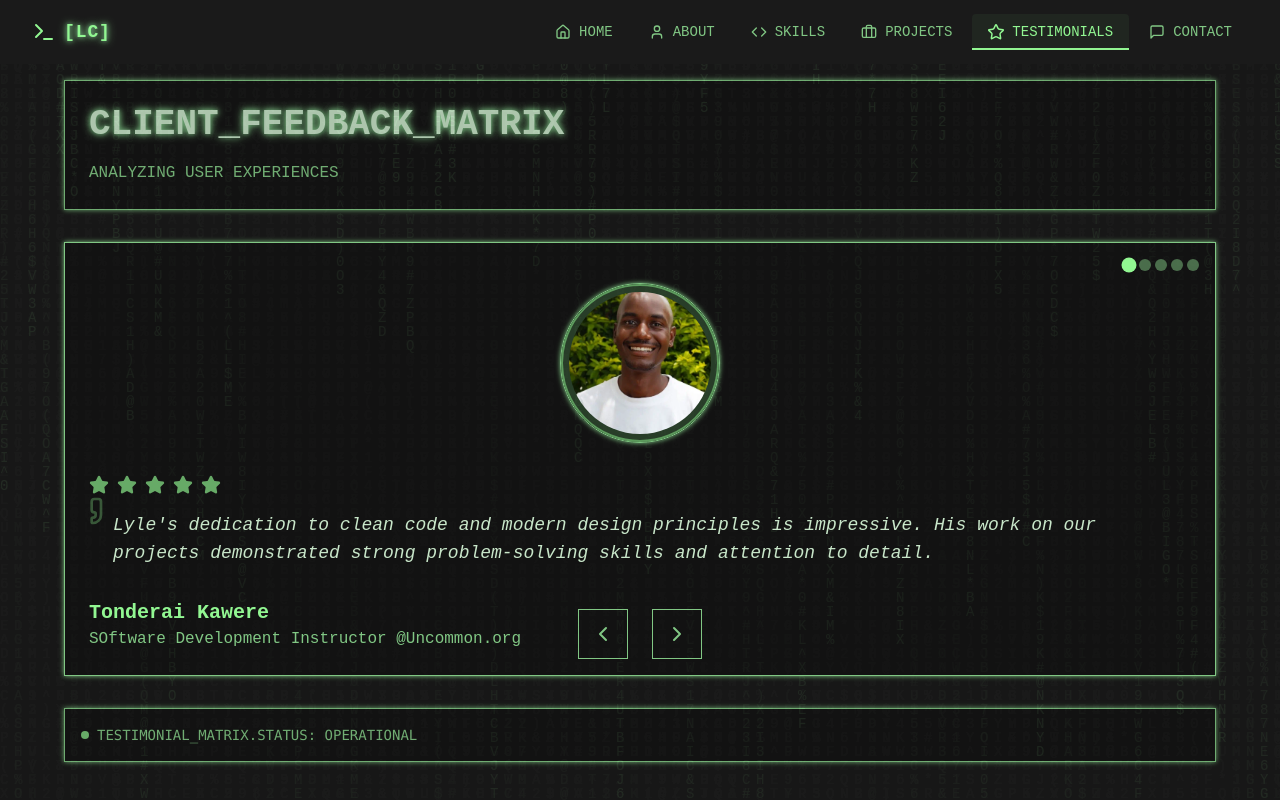
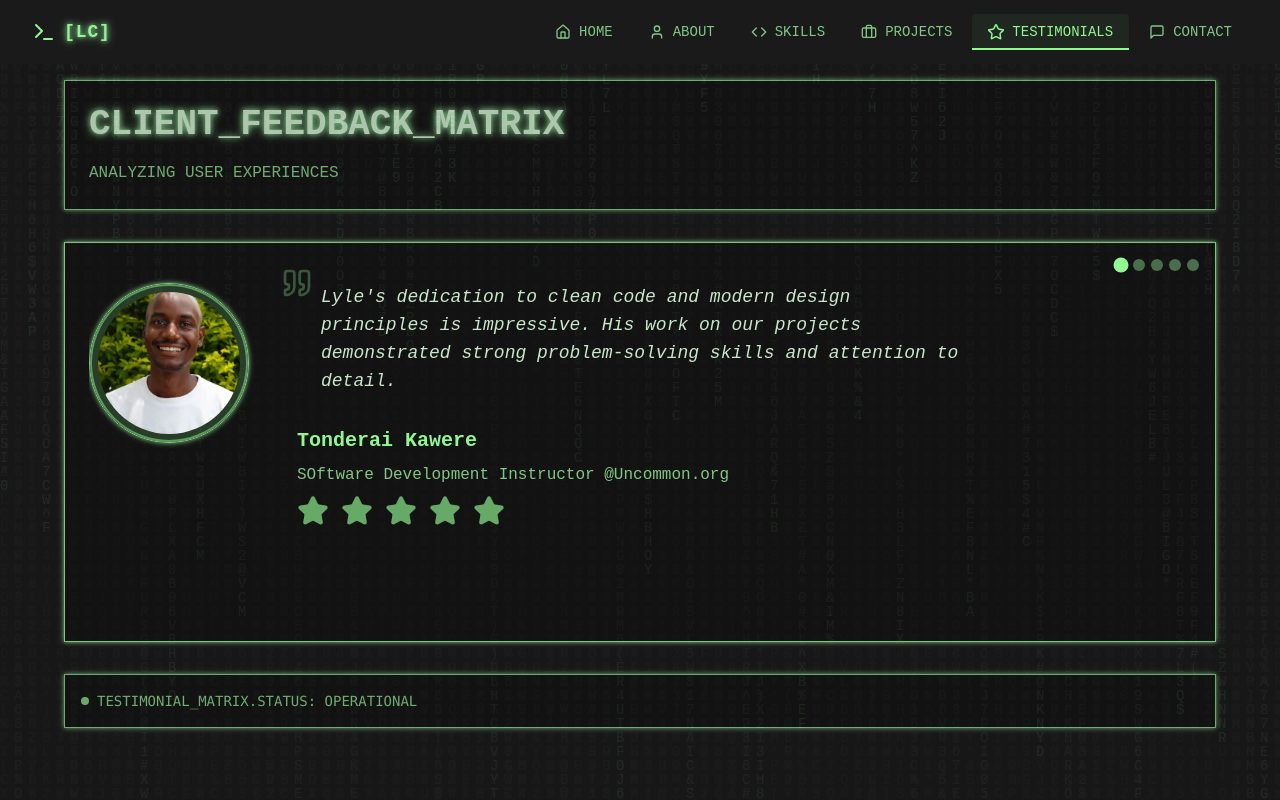
Before and after one commit to lyle-bongani/my-main-portfolio, a React (Create React App) app: page /testimonials in a window 1280 px wide. Built offline with nearby package versions, Linux system fonts and the light colour scheme.

Commit message:
third commit

```diff
--- a/src/pages/Testimonials.tsx
+++ b/src/pages/Testimonials.tsx
@@ -118,7 +118,7 @@ const Testimonials = () => {
 
                         {/* Testimonials Display */}
                         <div className="relative cyber-border p-4 sm:p-6 bg-[#1a1a1a] min-h-[450px] sm:min-h-[400px]">
-                            <div className="absolute top-3 sm:top-4 right-3 sm:right-4 flex gap-1">
+                            <div className="absolute top-3 sm:top-4 right-3 sm:right-4 flex gap-1.5">
                                 {testimonials.map((_, index) => (
                                     <button
                                         key={index}
@@ -140,9 +140,9 @@ const Testimonials = () => {
                                                 : 'opacity-0 translate-x-full absolute top-0 left-0'
                                         }`}
                                     >
-                                        <div className="flex flex-col items-center gap-6 sm:gap-8">
+                                        <div className="flex flex-col md:flex-row md:items-start items-center gap-6 sm:gap-8 md:gap-12">
                                             {/* Avatar */}
-                                            <div className="relative w-28 h-28 sm:w-40 sm:h-40 cyber-border p-1.5 sm:p-2 rounded-full overflow-hidden group">
+                                            <div className="relative w-28 h-28 sm:w-40 sm:h-40 cyber-border p-1.5 sm:p-2 rounded-full overflow-hidden group flex-shrink-0">
                                                 <div className="absolute inset-0 bg-[#92f792] opacity-20 group-hover:opacity-30 transition-opacity" />
                                                 <img
                                                     src={testimonial.avatar}
@@ -153,45 +153,29 @@ const Testimonials = () => {
                                             </div>
 
                                             {/* Content */}
-                                            <div className="flex-1 space-y-3 sm:space-y-4 text-center sm:text-left">
-                                                <div className="flex items-center justify-center sm:justify-start gap-1 sm:gap-2 mb-2">
-                                                    {[...Array(testimonial.rating)].map((_, i) => (
-                                                        <Star
-                                                            key={i}
-                                                            className="w-4 h-4 sm:w-5 sm:h-5 text-[#92f792] fill-current animate-pulse"
-                                                        />
-                                                    ))}
-                                                </div>
+                                            <div className="flex-1 space-y-3 sm:space-y-4 text-center md:text-left">
                                                 <div className="relative">
                                                     <Quote className="absolute -top-2 sm:-top-4 -left-2 sm:-left-4 w-6 h-6 sm:w-8 sm:h-8 text-[#92f792] opacity-30" />
-                                                    <p className="text-[#c8e6c9] text-base sm:text-lg italic pl-4 sm:pl-6">
+                                                    <p className="text-[#c8e6c9] text-base sm:text-lg italic pl-4 sm:pl-6 md:max-w-2xl">
                                                         {testimonial.message}
                                                     </p>
                                                 </div>
-                                                <div className="pt-3 sm:pt-4">
+                                                <div className="pt-3 sm:pt-4 space-y-2">
                                                     <h3 className="text-[#92f792] text-lg sm:text-xl font-bold">{testimonial.name}</h3>
                                                     <p className="text-[#81c784] text-sm sm:text-base">{testimonial.role}</p>
+                                                    <div className="flex items-center justify-center md:justify-start gap-2 sm:gap-3 mt-1">
+                                                        {[...Array(testimonial.rating)].map((_, i) => (
+                                                            <Star
+                                                                key={i}
+                                                                className="w-6 h-6 sm:w-8 sm:h-8 text-[#92f792] fill-current animate-pulse"
+                                                            />
+                                                        ))}
+                                                    </div>
                                                 </div>
                                             </div>
                                         </div>
                                     </div>
                                 ))}
-                            </div>
-
-                            {/* Navigation Buttons */}
-                            <div className="absolute bottom-4 left-0 right-0 flex justify-center gap-4 sm:gap-6">
-                                <button
-                                    onClick={() => setActiveTestimonial((prev) => (prev - 1 + testimonials.length) % testimonials.length)}
-                                    className="cyber-button p-2 sm:p-3 hover:text-[#92f792] transition-colors"
-                                >
-                                    <ChevronLeft className="w-5 h-5 sm:w-6 sm:h-6" />
-                                </button>
-                                <button
-                                    onClick={() => setActiveTestimonial((prev) => (prev + 1) % testimonials.length)}
-                                    className="cyber-button p-2 sm:p-3 hover:text-[#92f792] transition-colors"
-                                >
-                                    <ChevronRight className="w-5 h-5 sm:w-6 sm:h-6" />
-                                </button>
                             </div>
                         </div>
 
```
